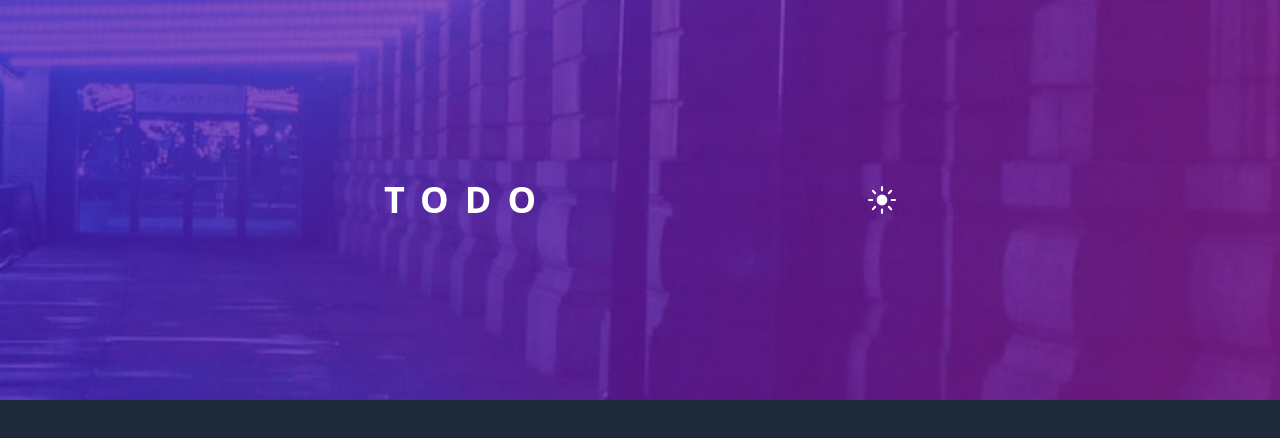
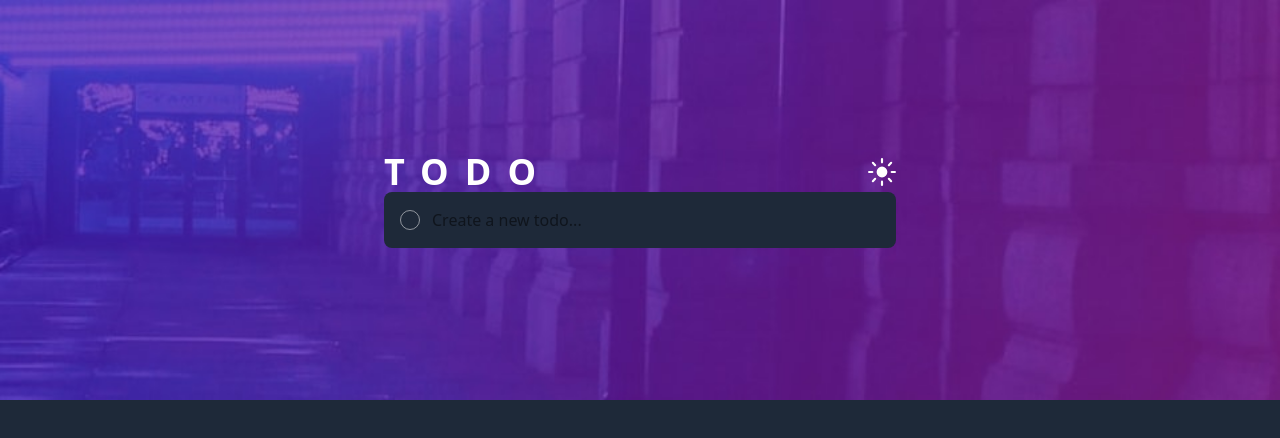
Before and after one commit to hermani456/frontendmentor-todo-app, a React (Vite) app: page / in a window 1280 px wide. Shown: the top 438 px of the page. Built offline with nearby package versions, Linux system fonts and the light colour scheme.

Commit message:
refactor: clean up layout structure in App component

```diff
--- a/src/App.tsx
+++ b/src/App.tsx
@@ -15,7 +15,8 @@ function App() {
         }`}
       >
         <div className="absolute inset-0 flex items-center justify-center">
-          <div className="max-w-xl w-full mx-auto p-8 flex items-center justify-between">
+          <div className="max-w-xl w-full mx-auto p-8 ">
+            <div className="flex items-center justify-between">
               <h1 className="text-white text-4xl font-bold tracking-[1rem]">
                 TODO
               </h1>
@@ -27,12 +28,14 @@ function App() {
                 )}
               </button>
             </div>
+            <div className="relative bg-gray-800 rounded-lg">
+              <div className="absolute left-4 top-1/2 transform -translate-y-1/2 size-5 rounded-full border border-white/50"></div>
+              <input type="text" placeholder="Create a new todo..." className="w-full pl-12 py-4 rounded-lg"/>
             </div>
           </div>
-      <div className="flex-1 bg-white dark:bg-gray-800">
-
         </div>
-
+      </div>
+      <div className="flex-1 bg-white dark:bg-gray-800"></div>
     </div>
   );
 }
```
Lines whose indentation alone changed are shown as unchanged.
